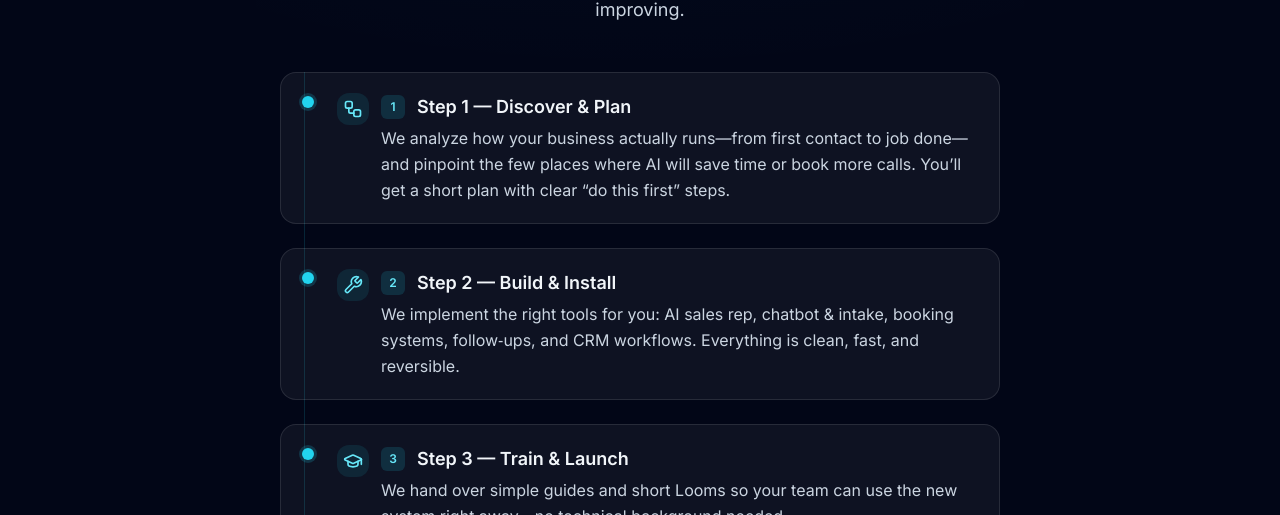
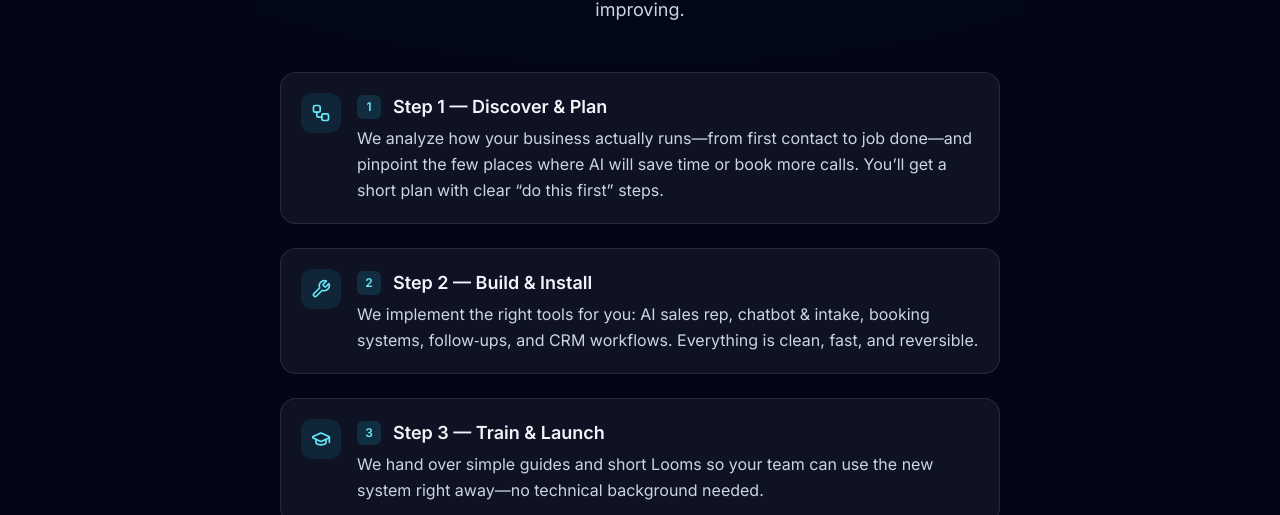
Before and after one commit to campbellhendee/elevair-clean, a Next.js app: page /process in a window 1280 px wide. Shown: the part 285-800 px from the top of the page. Built offline with nearby package versions, Linux system fonts and the light colour scheme; no server answers.

Commit message:
fix(process): remove vertical line, normalize icon container (works for emojis/SVG), stabilize layout with simple bordered cards

```diff
--- a/app/process/page.tsx
+++ b/app/process/page.tsx
@@ -50,21 +50,12 @@ export default function ProcessPage() {
           </p>
         </header>
 
-        {/* Timeline wrapper */}
-        <div className="relative">
-          {/* Vertical timeline (desktop) */}
-          <div
-            aria-hidden
-            className="hidden md:block absolute left-6 top-0 bottom-0 w-px bg-cyan-400/15"
-          />
-
         <div className="space-y-6">
           {steps.map((s, i) => (
             <StepCard key={s.title} index={i + 1} icon={s.icon} title={s.title}>
               {s.desc}
             </StepCard>
           ))}
-          </div>
         </div>
 
         <div className="mt-12 flex flex-col sm:flex-row items-center justify-center gap-3">
@@ -102,20 +93,16 @@ function StepCard({
   children: ReactNode;
 }) {
   return (
-    <section className="relative">
-      {/* Timeline node (desktop) */}
+    <section className="rounded-2xl border border-white/10 bg-white/5 p-5">
+      <div className="flex items-start gap-4">
+        {/* Consistent icon circle (works for SVGs or emojis) */}
         <div
+          className="shrink-0 grid place-items-center h-10 w-10 rounded-xl bg-cyan-400/10 text-cyan-300 text-base leading-none"
           aria-hidden
-        className="hidden md:block absolute left-[22px] top-6 h-3 w-3 rounded-full bg-cyan-400 shadow-[0_0_0_3px_rgba(34,211,238,0.18)]"
-      />
+        >
+          <span className="flex items-center justify-center h-5 w-5">{icon}</span>
+        </div>
 
-      <div
-        className="rounded-2xl bg-white/5 p-5 md:pl-14 border border-white/10 hover:border-white/20 transition-colors"
-      >
-        <div className="flex items-start gap-3">
-          <div className="flex items-center justify-center h-8 w-8 rounded-xl bg-cyan-400/10 text-cyan-300">
-            {icon}
-          </div>
         <div className="flex-1">
           <div className="flex items-center gap-3 mb-1">
             <span className="inline-flex h-6 min-w-6 items-center justify-center rounded-md bg-cyan-400/15 text-cyan-300 text-xs font-semibold">
@@ -126,7 +113,6 @@ function StepCard({
           <p className="text-slate-300 text-base leading-relaxed">{children}</p>
         </div>
       </div>
-      </div>
     </section>
   );
 }
```
Lines whose indentation alone changed are shown as unchanged.
